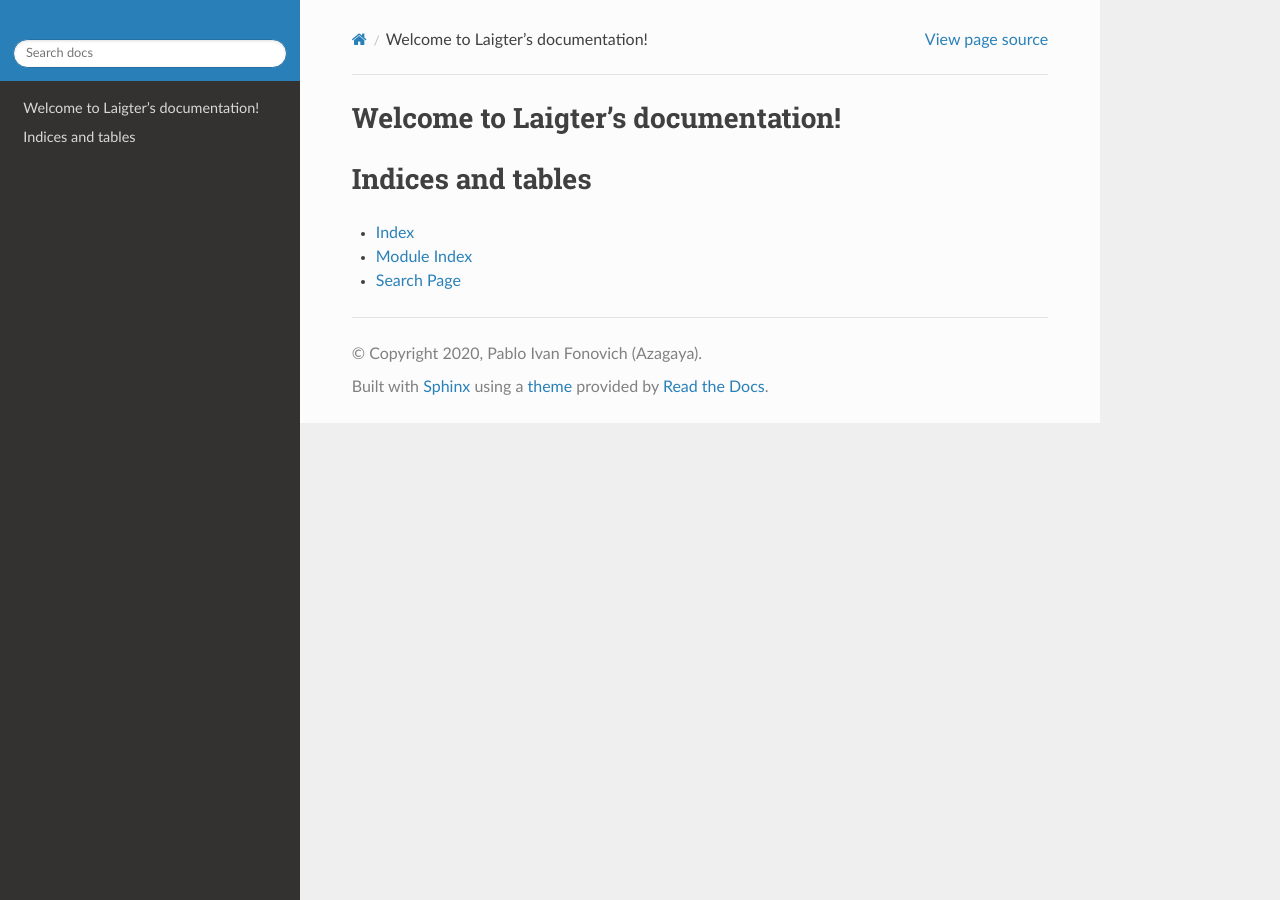
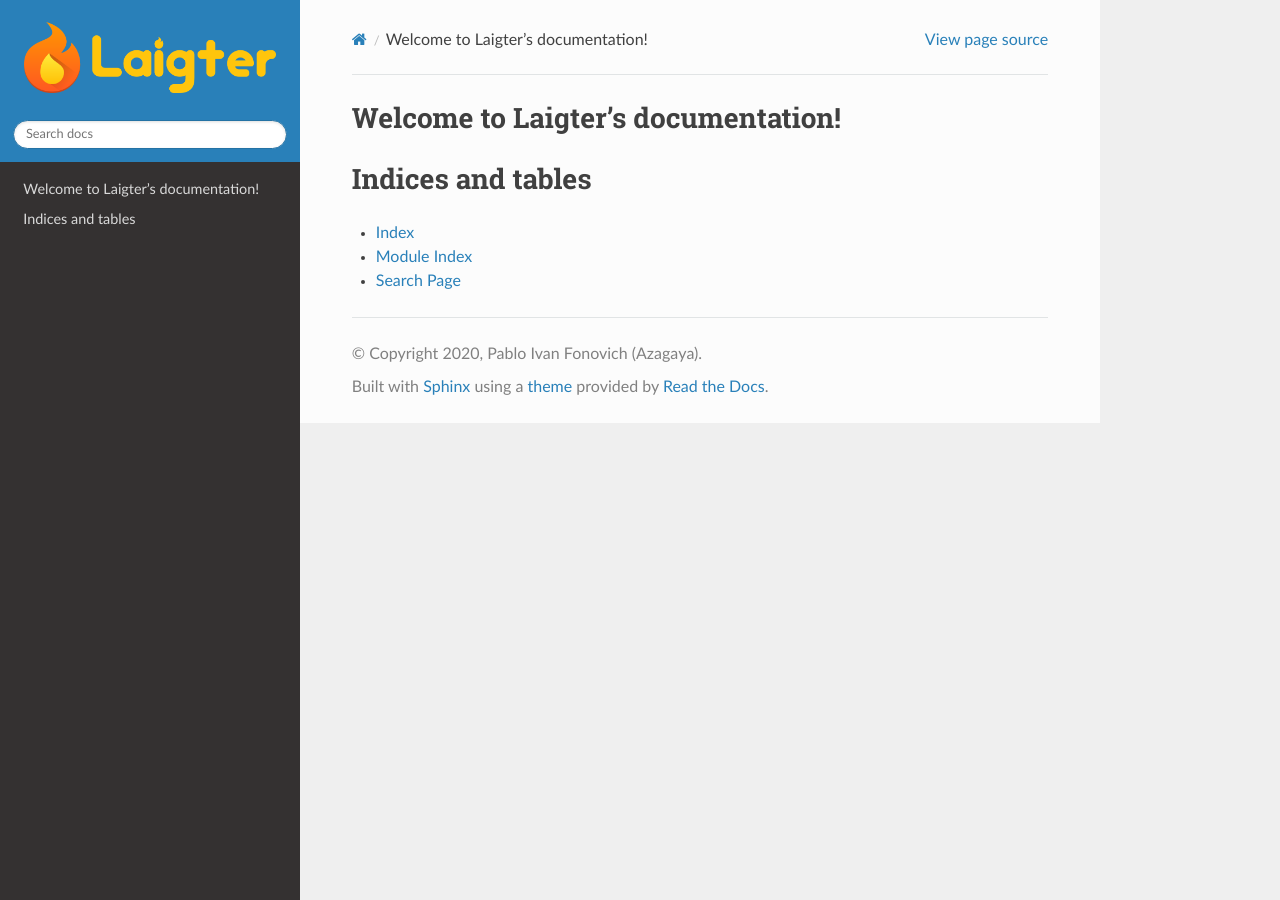
Before and after one commit to azagaya/laigter-docs, a Sphinx documentation site: the page built from docs/source/index.rst, in a window 1280 px wide. Built offline with Sphinx 7.4.7 and the Read the Docs theme 2.0.0, drawn with Linux system fonts in a browser that asks for light colours.

Commit message:
changed logo dir again

```diff
--- a/docs/source/conf.py
+++ b/docs/source/conf.py
@@ -68,7 +68,7 @@
     "collapse_navigation": False,
 }
 
-html_logo = "img/logo.png"
+html_logo = "../img/logo.png"
 # Add any paths that contain custom static files (such as style sheets) here,
 # relative to this directory. They are copied after the builtin static files,
 # so a file named "default.css" will overwrite the builtin "default.css".
```
